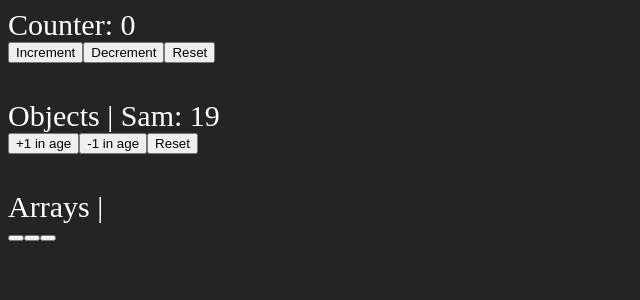
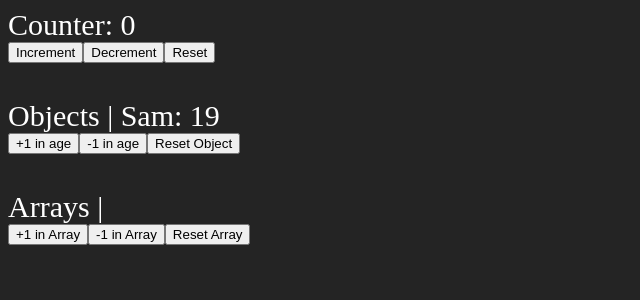
Before and after one commit to sammadijaz/testing, a React (Vite) app in the folder 01-Iman Musa/React/my-react-app/: page / in a window 1280 px wide. Shown: the top 300 px of the page, without its empty margins (0-640 px from the left). Built offline with nearby package versions, Linux system fonts and the light colour scheme.

Commit message:
useState() done + jumping back to todo list

```diff
--- a/01-Iman Musa/React/my-react-app/src/components/counter.jsx
+++ b/01-Iman Musa/React/my-react-app/src/components/counter.jsx
@@ -3,12 +3,17 @@ import { useState } from "react";
 
 function Counter (){
 
-
+    // useState() with normal variables
     const [count, setCount] = useState(0)
 
 
+    // useState() with objects
     // task: make age respond to buttons without affecting name property
     const [user, setUser] = useState({name:"Sam", age: 19})
+
+
+    // useState() with arrays
+    const [myArr, setMyArr] = useState([])
 
 
 
@@ -92,24 +97,45 @@ function Counter (){
                     }
                 })
             }}
-        >Reset</button>
+        >Reset Object</button>
 
         <br /><br /><br />
 
+
+
         {/* Now with Arrays */}
-        <span>Arrays | </span>
+        {/* After learning to use useState() with objects, arrays are pretty much the same thing */}
+        <span>Arrays | { myArr.toString() } </span>
         <br />
         <button
-
-        ></button>
+        onClick={() => {
+            setMyArr((previousArray) => {
+                return [
+                    ...previousArray,
+                    ' +1'
+                ]
+            })
+        }}
+        >+1 in Array</button>
 
         <button
-
-        ></button>
+            onClick={() => {
+                setMyArr((previousArray) => {
+                    return [
+                        ...previousArray,
+                        ' −1'
+                    ]
+                })
+            }}
+        >-1 in Array</button>
 
         <button
-
-        ></button>
+            onClick={() => {
+                setMyArr((previousArray) => {
+                    return []
+                })
+            }}
+        >Reset Array</button>
 
 
 
```
